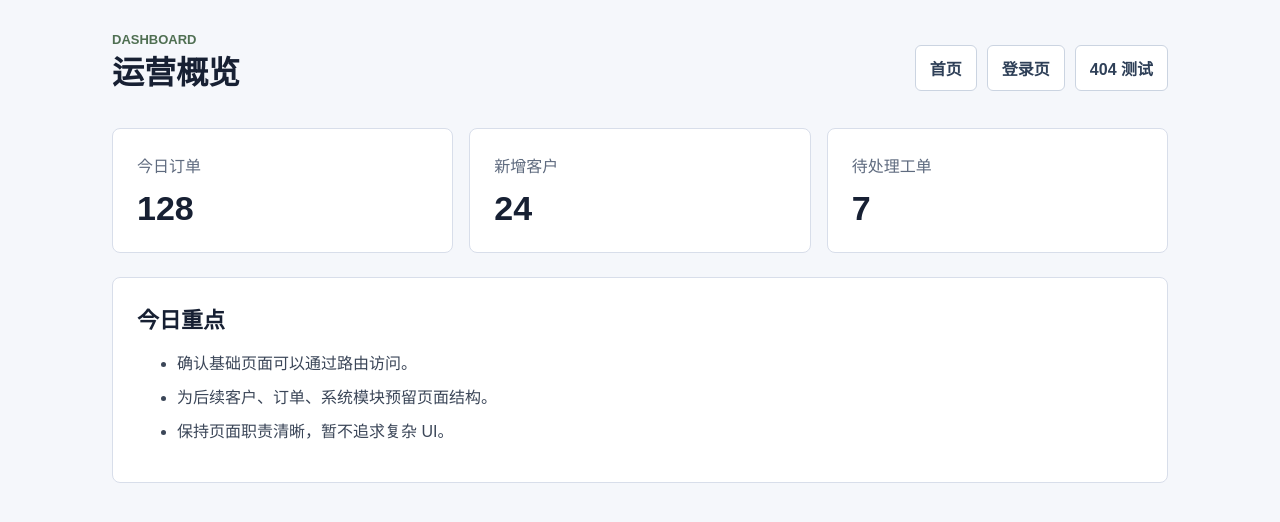
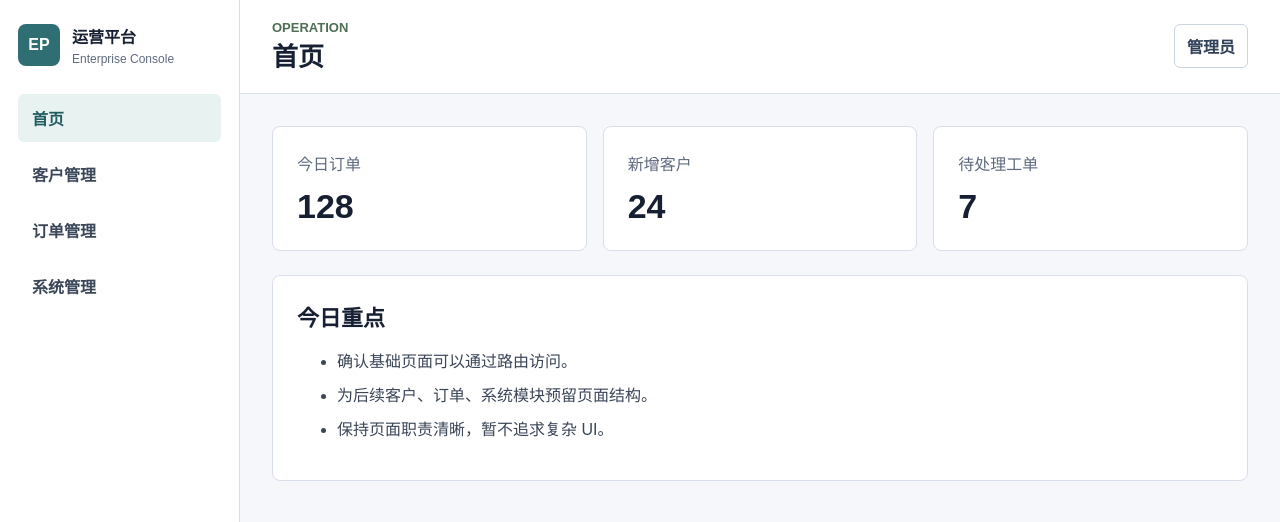
Before and after one commit to ID-Effie/enterprise-operation-platform, a Vue app: page /dashboard in a window 1280 px wide. Before the commit this address had no page. Shown: the top 522 px of the page. Built offline with nearby package versions, Linux system fonts and the light colour scheme.

Commit message:
feat: add basic layout and static menu routes

```diff
--- /dev/null
+++ b/src/layouts/BasicLayout.vue
@@ -0,0 +1,67 @@
+<template>
+  <div class="app-layout">
+    <!-- 侧边栏 -->
+    <aside class="app-sidebar">
+      <div class="brand">
+        <span class="brand-mark">EP</span>
+        <div>
+          <strong>运营平台</strong>
+          <small>Enterprise Console</small>
+        </div>
+      </div>
+
+      <nav class="side-menu" aria-label="主导航">
+        <RouterLink
+          v-for="item in menus"
+          :key="item.path"
+          :to="item.path"
+          class="side-menu-item"
+        >
+          {{ item.title }}
+        </RouterLink>
+      </nav>
+    </aside>
+
+    <section class="app-shell">
+      <!-- 顶部栏 -->
+      <header class="app-header">
+        <div>
+          <p class="eyebrow">Operation</p>
+          <h1>{{ currentTitle }}</h1>
+        </div>
+        <div class="header-user">管理员</div>
+      </header>
+
+      <!-- 内容区 Main =>当前路由页面 -->
+      <main class="app-content">
+        <RouterView />
+      </main>
+    </section>
+  </div>
+</template>
+
+<script setup lang="ts">
+import { computed } from "vue";
+import { useRoute } from "vue-router";
+
+type MenuItem = {
+  title: string;
+  path: string;
+};
+
+// 菜单 path 要和路由 path 对上,否则点击菜单会进入 404 或空页面。
+const menus: MenuItem[] = [
+  { title: "首页", path: "/dashboard" },
+  { title: "客户管理", path: "/customers" },
+  { title: "订单管理", path: "/orders" },
+  { title: "系统管理", path: "/system" },
+];
+
+const route = useRoute(); // 获取当前路由信息。
+
+const currentTitle = computed(() => {
+  const activeMenu = menus.find((item) => item.path === route.path);
+
+  return activeMenu?.title ?? "运营平台";
+});
+</script>
--- a/src/router/index.ts
+++ b/src/router/index.ts
@@ -1,7 +1,11 @@
 import { createRouter, createWebHistory } from "vue-router";
+import BasicLayout from "../layouts/BasicLayout.vue";
 import DashboardView from "../views/DashboardView.vue";
 import LoginView from "../views/LoginView.vue";
 import NotFoundView from "../views/NotFoundView.vue";
+import CustomersView from "../views/CustomersView.vue";
+import OrdersView from "../views/OrdersView.vue";
+import SystemView from "../views/SystemView.vue";
 
 //createWebHistory() 表示使用正常 URL 模式（/dashboard）而不是 hash 模式（/#/dashboard）
 const router = createRouter({
@@ -16,10 +20,55 @@ const router = createRouter({
       name: "login",
       component: LoginView,
     },
+    // Layout 不应该只是一个普通页面，它应该作为父级路由组件，子页面通过 RouterView 显示。
     {
       path: "/dashboard",
       name: "dashboard",
-      component: DashboardView,
+      component: BasicLayout,
+      children: [
+        {
+          path: "",
+          component: DashboardView,
+        },
+      ],
+      // RouteMeta 是给路由附加说明用的
+      meta: {
+        title: "首页", // title 可以用于顶部栏标题、浏览器标题、面包屑
+        requiresAuth: true, // 可以用于后面做登录权限判断
+      },
+    },
+    {
+      path: "/customers",
+      name: "customers",
+      component: BasicLayout,
+      children: [
+        {
+          path: "",
+          component: CustomersView,
+        },
+      ],
+    },
+    {
+      path: "/orders",
+      name: "orders",
+      component: BasicLayout,
+      children: [
+        {
+          path: "",
+          component: OrdersView,
+        },
+      ],
+    },
+    {
+      path: "/system",
+      name: "system",
+      component: BasicLayout,
+      children: [
+        {
+          path: "",
+          component: SystemView,
+        },
+      ],
     },
     {
       // path: '/:pathMatch(.*)*' 是 Vue Router 4 的通配 404 路由，用来匹配所有未定义的路径，并显示 NotFound 页面。
--- a/src/style.css
+++ b/src/style.css
@@ -121,18 +121,107 @@ h2 {
   background: #ffffff; /* 次按钮背景保持白色。 */
 }
 
-.dashboard-page {
-  width: min(100%, 1120px); /* 页面内容最大宽度 1120px，窄屏下占满可用宽度。 */
-  margin: 0 auto; /* 当内容宽度小于屏幕宽度时，整体水平居中。 */
-  padding: 32px; /* 页面四周留白。 */
+.app-layout {
+  display: grid; /* 后台主布局使用 grid，方便分成左侧菜单和右侧内容两列。 */
+  grid-template-columns:
+    240px
+    minmax(
+      0,
+      1fr
+    ); /* 左侧固定 240px，右侧占满剩余空间；minmax(0, 1fr) 避免内容把右侧列撑爆。 */
+  min-height: 100vh; /* 布局高度至少等于一屏，让侧边栏能从顶部延伸到底部。 */
 }
 
-.topbar {
-  display: flex; /* 标题区域和导航区域横向排列。 */
-  gap: 24px; /* 标题和导航之间的最小间距。 */
-  align-items: center; /* 垂直方向居中对齐。 */
-  justify-content: space-between; /* 左侧标题、右侧导航分布在两端。 */
-  margin-bottom: 24px; /* 顶部栏和下方指标区之间的距离。 */
+.app-sidebar {
+  display: flex; /* 侧边栏内部用 flex 纵向排列品牌区和菜单区。 */
+  flex-direction: column; /* 品牌在上，菜单在下。 */
+  gap: 28px; /* 品牌区和菜单之间留出稳定间距。 */
+  border-right: 1px solid #d8deea; /* 右边框把侧边栏和内容区分开。 */
+  background: #ffffff; /* 侧边栏使用白底，形成后台系统常见的固定导航区域。 */
+  padding: 24px 18px; /* 给侧边栏内容留出呼吸空间。 */
+}
+
+.brand {
+  display: flex; /* 品牌图标和品牌文字横向排列。 */
+  gap: 12px; /* 图标和文字之间的距离。 */
+  align-items: center; /* 图标和文字在垂直方向居中对齐。 */
+}
+
+.brand-mark {
+  display: inline-flex; /* 让品牌缩写可以在方块内水平垂直居中。像 span 一样可以和别的元素同行 */
+  width: 42px; /* 固定图标宽度，避免品牌区域抖动。 */
+  height: 42px; /* 固定图标高度，和宽度组成方形标识。 */
+  align-items: center; /* 垂直居中 EP 文本。 */
+  justify-content: center; /* 子元素水平居中 EP 文本。 */
+  border-radius: 8px; /* 轻微圆角，和项目整体卡片圆角保持一致。 */
+  color: #ffffff; /* 深色背景上使用白色文字。 */
+  background: #2f6f73; /* 品牌主色，用来强化系统识别。 */
+  font-weight: 700; /* 品牌缩写加粗，提升识别度。 */
+}
+
+.brand strong,
+.brand small {
+  display: block; /*变成块级元素，能够换行，本来行内元素不会换行*/
+}
+
+.brand small {
+  margin-top: 4px; /* 英文副标题和主标题之间保持小间距。 */
+  color: #5f6b7f; /* 副标题颜色弱一些，避免抢主标题层级。 */
+  font-size: 12px; /* 副标题字号更小，作为辅助信息。 */
+}
+
+.side-menu {
+  display: grid; /* 菜单项纵向排列。 */
+  gap: 8px; /* 每个菜单项之间留出间距，方便点击和扫描。 */
+}
+
+.side-menu-item {
+  border-radius: 6px; /* 菜单项圆角，和按钮、输入框保持统一。 */
+  padding: 12px 14px; /* 增大点击区域，让菜单更容易点。 */
+  color: #3b4658; /* 默认菜单文字颜色。 */
+  font-weight: 700; /* 菜单文字加粗，提升导航可读性。 */
+}
+
+.side-menu-item:hover,
+.side-menu-item.router-link-active {
+  color: #235d61; /* hover 和当前路由状态使用强调色。 */
+  background: #e8f2f1; /* 当前菜单高亮背景，帮助用户知道自己在哪个页面。 */
+}
+
+.app-shell {
+  min-width: 0; /* 允许右侧内容区在窄屏或长文本场景下正确收缩，不把 grid 撑宽。 */
+}
+
+.app-header {
+  display: flex; /* 顶部栏左右排列：左侧页面标题，右侧用户信息。 */
+  min-height: 88px; /* 固定顶部栏最小高度，保证页面切换时结构稳定。 */
+  align-items: center; /* 顶部栏内容垂直居中。 */
+  justify-content: space-between; /* 标题靠左，用户信息靠右。 */
+  border-bottom: 1px solid #d8deea; /* 底部分隔线，把顶部栏和内容区区分开。 */
+  background: #ffffff; /* 顶部栏白底，和侧边栏形成统一后台框架。 */
+  padding: 20px 32px; /* 顶部栏左右留白，避免内容贴边。 */
+}
+
+.app-header h1 {
+  margin-bottom: 0; /* 顶部栏标题下方不再额外占空间。 */
+  font-size: 26px; /* 后台内页标题不使用过大的 hero 字号。 */
+}
+
+.header-user {
+  border: 1px solid #cbd4e1; /* 用户信息区域用浅边框做轻量区分。 */
+  border-radius: 6px; /* 和菜单、按钮圆角保持一致。 */
+  padding: 9px 12px; /* 形成稳定可点击/可识别的块状区域。 */
+  color: #2f4058; /* 用户名文字颜色。 */
+  background: #ffffff; /* 保持顶部栏干净克制。 */
+  font-weight: 700; /* 用户名加粗，方便识别。 */
+}
+
+.app-content {
+  padding: 32px; /* 内容区统一留白，避免页面内容贴着顶部栏和边缘。 */
+}
+
+.dashboard-page {
+  width: 100%; /* 首页内容占满右侧内容区宽度。 */
 }
 
 .page-nav,
@@ -188,18 +277,49 @@ h2 {
 /* 响应式布局：
   当屏幕宽度小于等于 720px 时，使用下面这组移动端样式。 */
 @media (max-width: 720px) {
-  .topbar {
-    align-items: flex-start; /* 小屏下左对齐标题和导航。 */
-    flex-direction: column; /* 小屏下从横向排列改成上下排列，避免挤在一行。 */
+  .app-layout {
+    grid-template-columns: 1fr; /* 小屏下取消左右两列，改成上下结构。 */
+  }
+
+  .app-sidebar {
+    border-right: 0; /* 小屏下侧边栏不在左侧，所以去掉右边框。 */
+    border-bottom: 1px solid #d8deea; /* 改用底边框分隔导航区和内容区。 */
+    padding: 18px; /* 小屏空间更紧凑，减少侧边栏内边距。 */
+  }
+
+  .side-menu {
+    grid-template-columns: repeat(
+      2,
+      minmax(0, 1fr)
+    ); /* 小屏菜单改成两列，减少纵向占用空间。 */
+  }
+
+  .app-header {
+    align-items: flex-start; /* 小屏下标题和用户信息左对齐。 */
+    flex-direction: column; /* 顶部栏内容从左右排列改成上下排列，避免挤在一行。 */
+    gap: 14px; /* 标题区和用户信息之间的间距。 */
+    padding: 20px; /* 小屏顶部栏留白略收紧。 */
+  }
+
+  .app-content {
+    padding: 20px; /* 小屏内容区减少边距，给正文更多空间。 */
   }
 
   .metrics-grid {
     grid-template-columns: 1fr; /* 小屏下三列指标改成单列。 */
   }
 
-  .dashboard-page,
   .auth-page,
   .not-found-page {
     padding: 20px; /* 小屏空间有限，减少页面边距。 */
   }
 }
+/* 后台式左右布局：.app-layout
+侧边栏：.app-sidebar
+品牌区：.brand、.brand-mark
+侧边栏菜单：.side-menu、.side-menu-item
+当前菜单高亮：.router-link-active
+顶部栏：.app-header
+用户信息：.header-user
+内容区：.app-content
+移动端适配：@media (max-width: 720px) */
--- /dev/null
+++ b/src/views/CustomersView.vue
@@ -0,0 +1,13 @@
+<!--
+ * @Description:
+ * @Author: zhaoyang.sun@proinnova.com.cn
+ * @Date: 2026-05-11 14:17:01
+-->
+<template>
+  <section class="content-section">
+    <h2>客户管理</h2>
+    <p class="description">这里先放客户列表、客户分层和客户详情入口的页面占位。</p>
+  </section>
+</template>
+
+<script setup lang="ts"></script>
--- a/src/views/DashboardView.vue
+++ b/src/views/DashboardView.vue
@@ -1,18 +1,5 @@
 <template>
-  <main class="dashboard-page">
-    <header class="topbar">
-      <div>
-        <p class="eyebrow">Dashboard</p>
-        <h1>运营概览</h1>
-      </div>
-
-      <nav class="page-nav" aria-label="基础路由">
-        <RouterLink to="/dashboard">首页</RouterLink>
-        <RouterLink to="/login">登录页</RouterLink>
-        <RouterLink to="/missing-page">404 测试</RouterLink>
-      </nav>
-    </header>
-
+  <div class="dashboard-page">
     <section class="metrics-grid">
       <article class="metric-card">
         <span>今日订单</span>
@@ -38,7 +25,7 @@
         <li>保持页面职责清晰，暂不追求复杂 UI。</li>
       </ul>
     </section>
-  </main>
+  </div>
 </template>
 
 <script setup lang="ts"></script>
--- /dev/null
+++ b/src/views/OrdersView.vue
@@ -0,0 +1,13 @@
+<!--
+ * @Description:
+ * @Author: zhaoyang.sun@proinnova.com.cn
+ * @Date: 2026-05-11 14:17:17
+-->
+<template>
+  <section class="content-section">
+    <h2>订单管理</h2>
+    <p class="description">这里先放订单列表、订单状态和处理动作的页面占位。</p>
+  </section>
+</template>
+
+<script setup lang="ts"></script>
--- /dev/null
+++ b/src/views/SystemView.vue
@@ -0,0 +1,13 @@
+<!--
+ * @Description:
+ * @Author: zhaoyang.sun@proinnova.com.cn
+ * @Date: 2026-05-11 14:17:38
+-->
+<template>
+  <section class="content-section">
+    <h2>系统管理</h2>
+    <p class="description">这里先放角色权限、菜单配置和系统设置的页面占位。</p>
+  </section>
+</template>
+
+<script setup lang="ts"></script>
```
